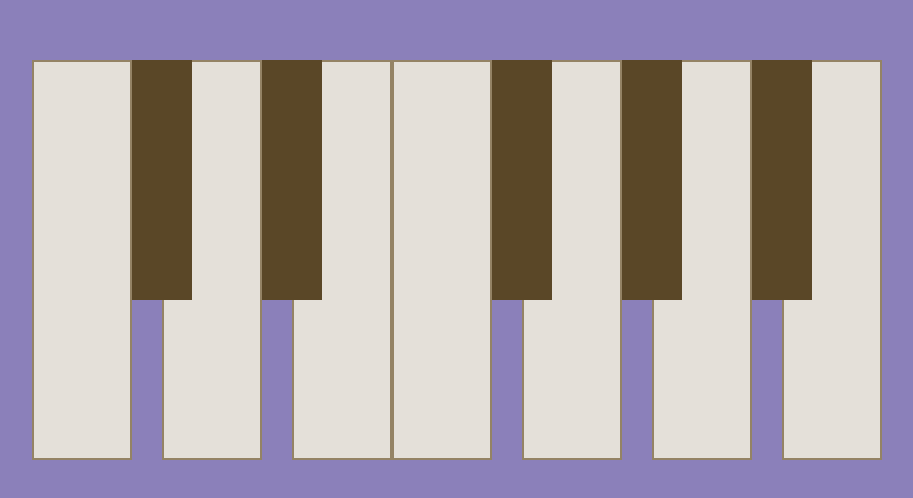
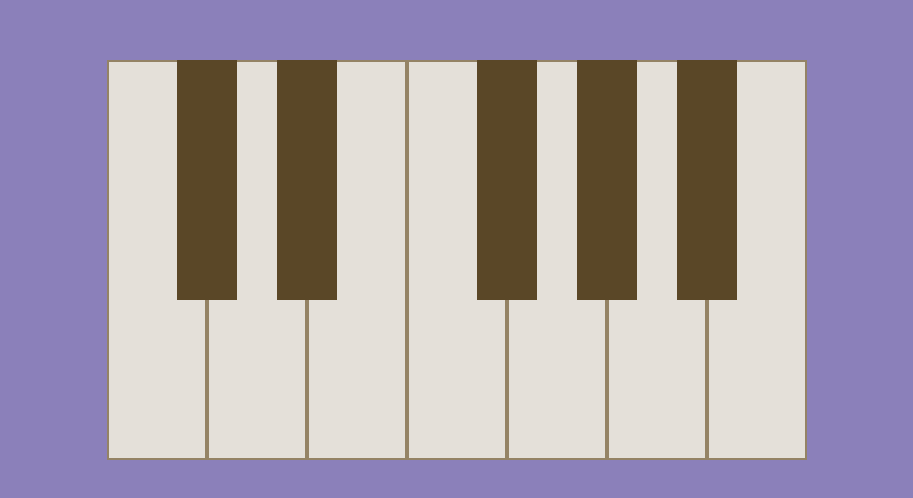
Before and after one commit to editrep/build-a-piano, a plain HTML site: page index.html in a window 1280 px wide. Shown: the part 140-638 px from the top of the page, without its empty margins (183-1096 px from the left). Drawn offline with Linux system fonts and the light colour scheme.

Commit message:
fixed issue with black key margin

```diff
--- a/styles.css
+++ b/styles.css
@@ -36,7 +36,8 @@ body {
 .black {
   --width: 60px;
   background-color: #5a4727;
-  margin-left: -calc(var(--width) / -2);
+  /* margins to make area under black key white */
+  margin-left: calc(var(--width) / -2);
   margin-right: calc(var(--width) / -2);
   z-index: 2;
 }
```
